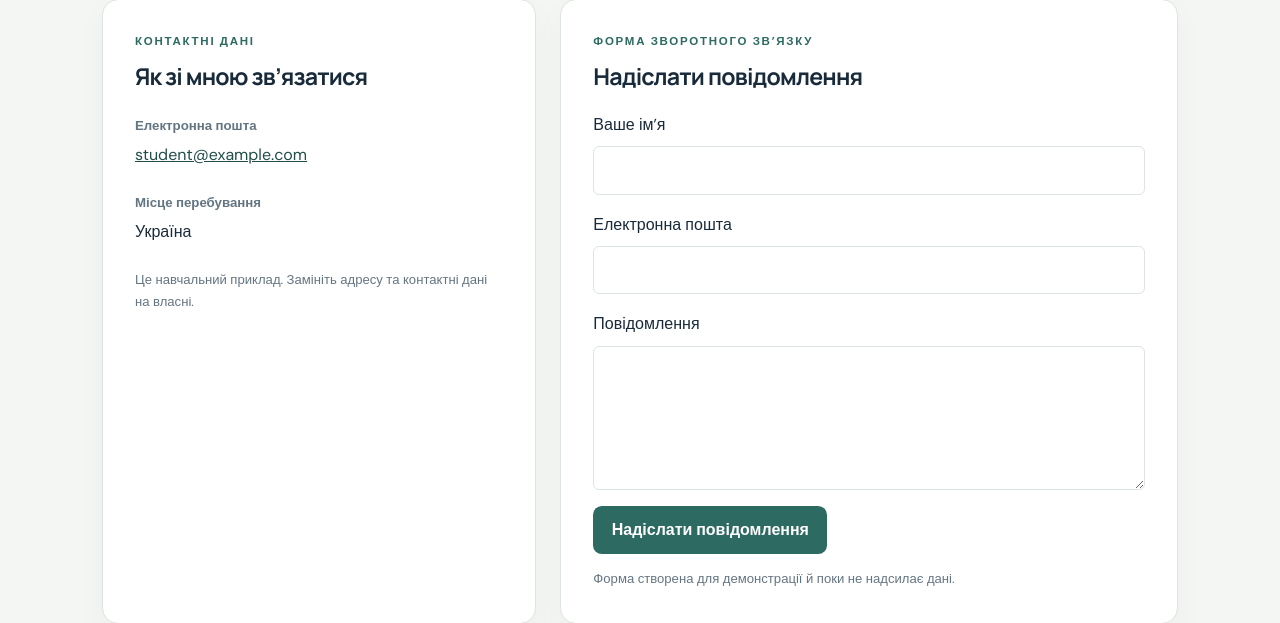
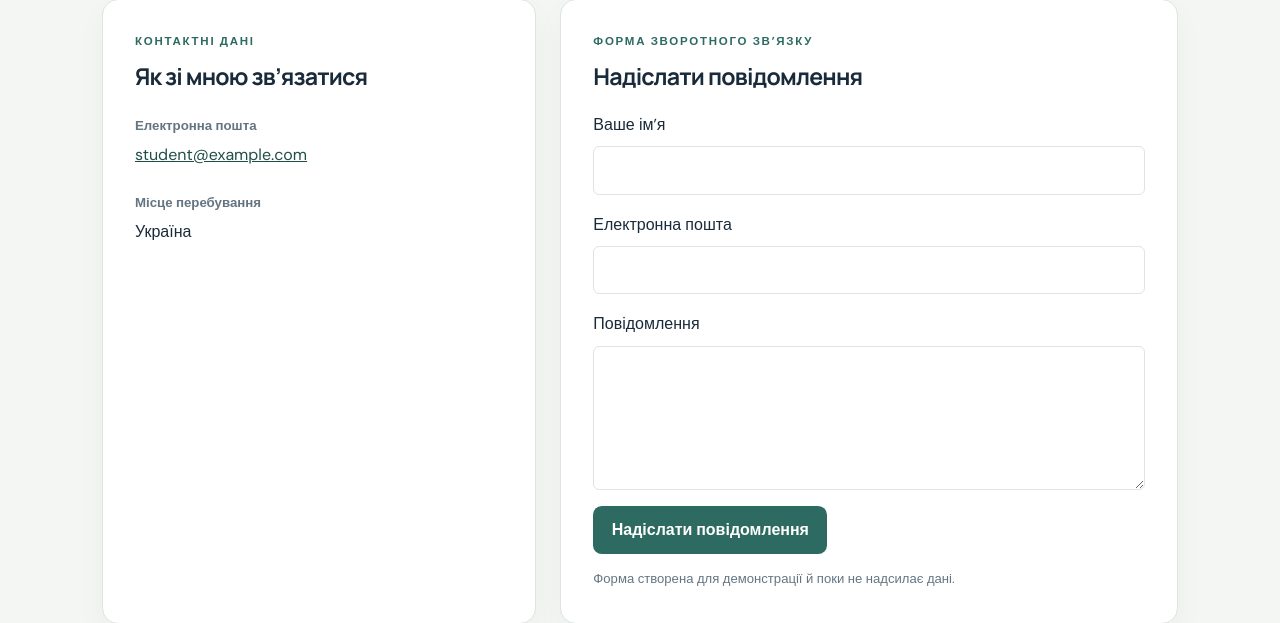
Before and after one commit to elw1ng/flask-app-lab, a Flask app: page /contacts in a window 1280 px wide. Shown: the part 390-1013 px from the top of the page. Run offline with Flask 3, Linux system fonts and the light colour scheme.

Commit message:
Корекція текстового оформлення сторінки

```diff
--- a/templates/contacts.html
+++ b/templates/contacts.html
@@ -14,7 +14,7 @@
         <h2 id="contact-info-title">Як зі мною зв’язатися</h2>
         <p class="contact-detail"><span class="detail-label">Електронна пошта</span><a href="mailto:student@example.com">student@example.com</a></p>
         <p class="contact-detail"><span class="detail-label">Місце перебування</span>Україна</p>
-        <p class="small-note">Це навчальний приклад. Замініть адресу та контактні дані на власні.</p>
+
       </div>
     </section>
 
```
